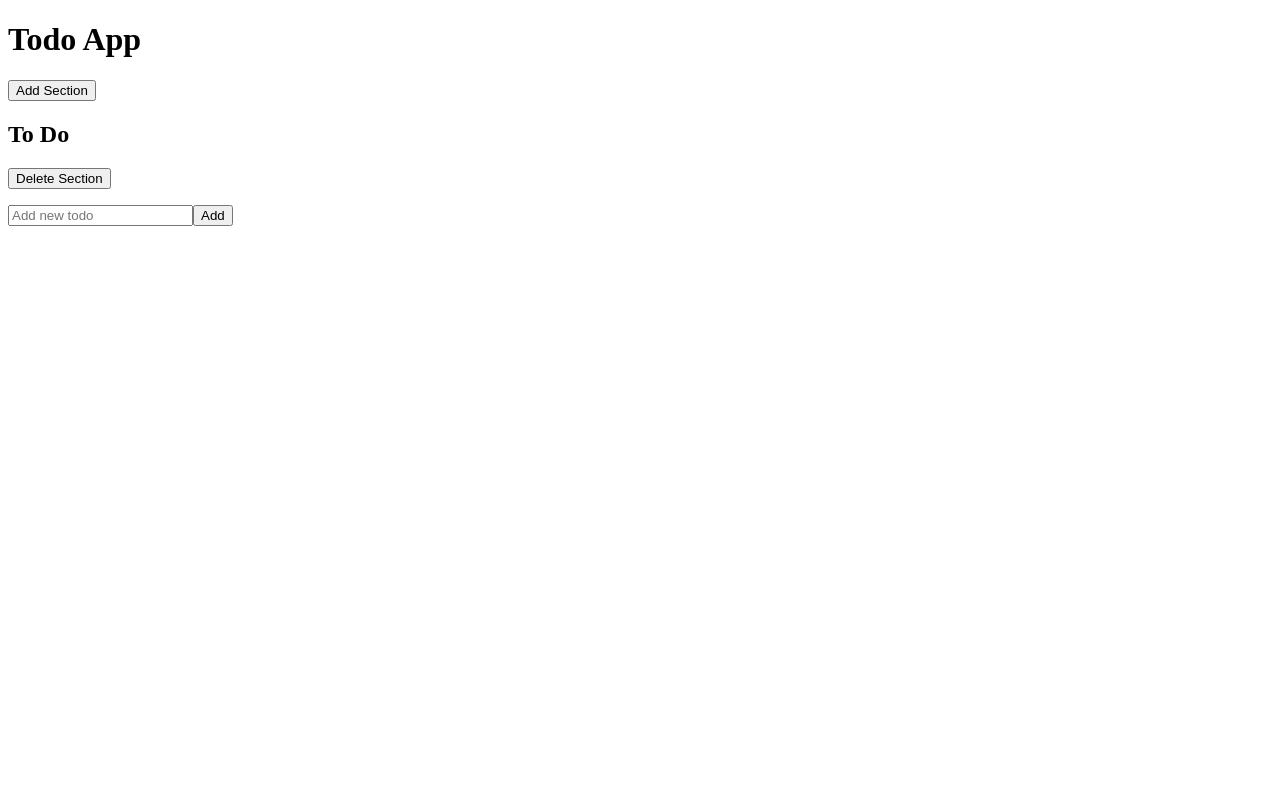
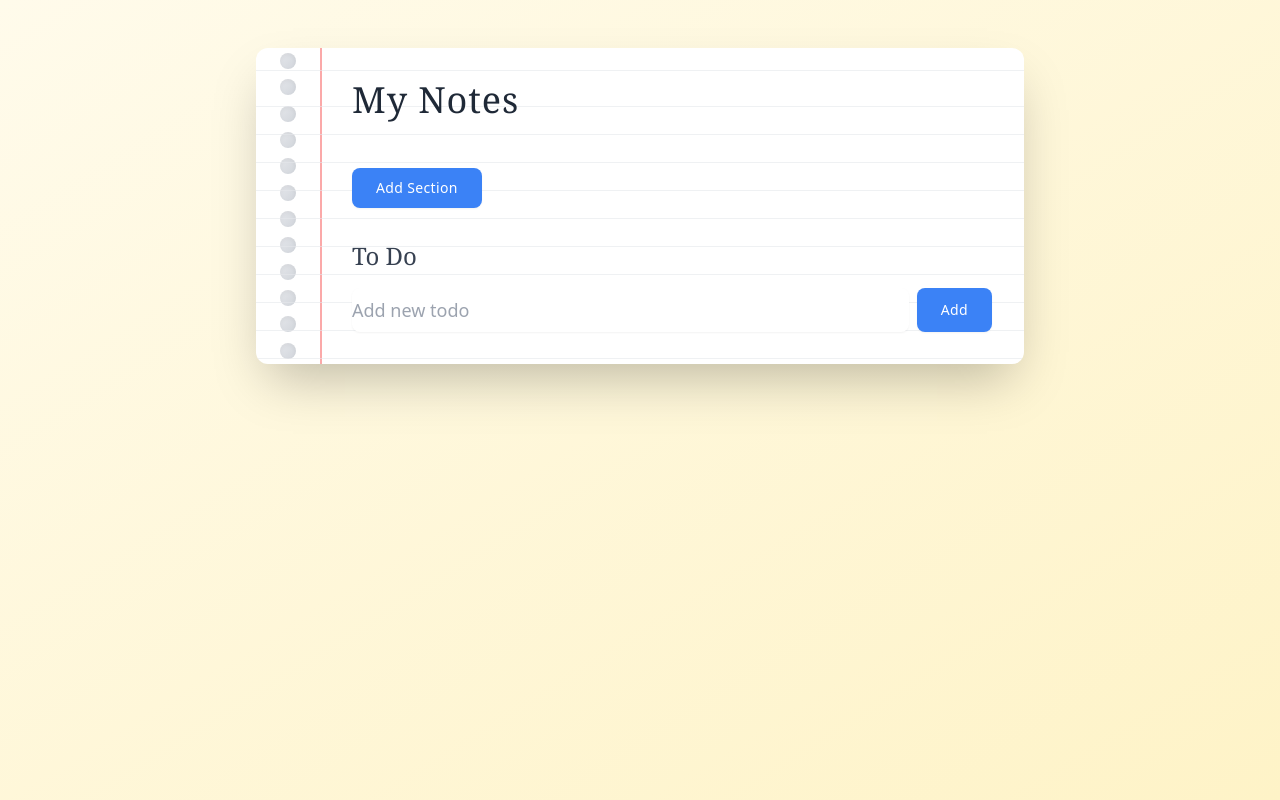
Before and after one commit to eladmoshe/my-todos, a React (Create React App) app: page / in a window 1280 px wide. Built offline with nearby package versions, Linux system fonts and the light colour scheme.

Commit message:
Tailwind styling

```diff
--- /dev/null
+++ b/postcss.config.js
@@ -0,0 +1,6 @@
+module.exports = {
+  plugins: [
+    require('tailwindcss'),
+    require('autoprefixer'),
+  ]
+}
--- a/src/frontend/App.tsx
+++ b/src/frontend/App.tsx
@@ -3,7 +3,7 @@ import TodoApp from './components/TodoApp';
 
 const App: React.FC = () => {
   return (
-    <div className="App">
+    <div className="App bg-gray-100 min-h-screen">
       <TodoApp />
     </div>
   );
--- a/src/frontend/components/TodoApp.tsx
+++ b/src/frontend/components/TodoApp.tsx
@@ -1,6 +1,5 @@
 import React, { useState } from 'react';
-import Section from './Section';
-import { DragDropContext, Droppable, DropResult } from 'react-beautiful-dnd';
+import './todo-styles.css';
 
 interface Todo {
   id: string;
@@ -17,6 +16,8 @@ const TodoApp: React.FC = () => {
   const [sections, setSections] = useState<TodoSection[]>([
     { id: '1', title: 'To Do', todos: [] },
   ]);
+  const [draggedTodo, setDraggedTodo] = useState<{todoId: string, sectionId: string} | null>(null);
+  const [draggedSection, setDraggedSection] = useState<string | null>(null);
 
   const addSection = () => {
     const newSection: TodoSection = {
@@ -29,12 +30,6 @@ const TodoApp: React.FC = () => {
 
   const deleteSection = (sectionId: string) => {
     setSections(sections.filter(section => section.id !== sectionId));
-  };
-
-  const renameSection = (sectionId: string, newTitle: string) => {
-    setSections(sections.map(section =>
-      section.id === sectionId ? { ...section, title: newTitle } : section
-    ));
   };
 
   const addTodo = (sectionId: string, todoText: string) => {
@@ -54,68 +49,215 @@ const TodoApp: React.FC = () => {
         ? { ...section, todos: section.todos.filter(todo => todo.id !== todoId) }
         : section
     ));
-    // TODO: Implement archiving logic
   };
 
-  const onDragEnd = (result: DropResult) => {
-    const { source, destination, type } = result;
+  const handleTodoDragStart = (e: React.DragEvent, todoId: string, sectionId: string) => {
+    setDraggedTodo({ todoId, sectionId });
+    e.dataTransfer.setData('text/plain', todoId);
+    e.currentTarget.classList.add('opacity-50');
+  };
 
-    if (!destination) {
-      return;
+  const handleTodoDragEnd = (e: React.DragEvent) => {
+    e.currentTarget.classList.remove('opacity-50');
+    setDraggedTodo(null);
+  };
+
+  const handleTodoDrop = (e: React.DragEvent, targetSectionId: string) => {
+    e.preventDefault();
+    if (!draggedTodo) return;
+
+    const { todoId, sectionId: sourceSectionId } = draggedTodo;
+    if (sourceSectionId === targetSectionId) return;
+
+    const sourceSection = sections.find(s => s.id === sourceSectionId);
+    const todo = sourceSection?.todos.find(t => t.id === todoId);
+
+    if (todo) {
+      setSections(sections.map(section => {
+        if (section.id === sourceSectionId) {
+          return {
+            ...section,
+            todos: section.todos.filter(t => t.id !== todoId)
+          };
+        }
+        if (section.id === targetSectionId) {
+          return {
+            ...section,
+            todos: [...section.todos, todo]
+          };
+        }
+        return section;
+      }));
     }
+  };
 
-    if (type === 'section') {
-      const newSections = Array.from(sections);
-      const [reorderedSection] = newSections.splice(source.index, 1);
-      newSections.splice(destination.index, 0, reorderedSection);
+  const handleSectionDragStart = (e: React.DragEvent, sectionId: string) => {
+    setDraggedSection(sectionId);
+    e.dataTransfer.setData('text/plain', sectionId);
+    e.currentTarget.classList.add('opacity-50');
+  };
+
+  const handleSectionDragEnd = (e: React.DragEvent) => {
+    e.currentTarget.classList.remove('opacity-50');
+    setDraggedSection(null);
+  };
+
+  const handleSectionDragOver = (e: React.DragEvent, targetSectionId: string) => {
+    e.preventDefault();
+    if (!draggedSection || draggedSection === targetSectionId) return;
+
+    const draggedIndex = sections.findIndex(s => s.id === draggedSection);
+    const targetIndex = sections.findIndex(s => s.id === targetSectionId);
+
+    if (draggedIndex !== targetIndex) {
+      const newSections = [...sections];
+      const [draggedItem] = newSections.splice(draggedIndex, 1);
+      newSections.splice(targetIndex, 0, draggedItem);
       setSections(newSections);
-    } else if (type === 'todo') {
-      const sourceSection = sections.find(section => section.id === source.droppableId);
-      const destSection = sections.find(section => section.id === destination.droppableId);
-
-      if (sourceSection && destSection) {
-        const sourceTodos = Array.from(sourceSection.todos);
-        const destTodos = source.droppableId === destination.droppableId ? sourceTodos : Array.from(destSection.todos);
-        const [reorderedTodo] = sourceTodos.splice(source.index, 1);
-        destTodos.splice(destination.index, 0, reorderedTodo);
-
-        setSections(sections.map(section => {
-          if (section.id === sourceSection.id) {
-            return { ...section, todos: sourceTodos };
-          }
-          if (section.id === destSection.id) {
-            return { ...section, todos: destTodos };
-          }
-          return section;
-        }));
-      }
     }
   };
 
   return (
-    <div className="todo-app">
-      <h1>Todo App</h1>
-      <button onClick={addSection}>Add Section</button>
-      <DragDropContext onDragEnd={onDragEnd}>
-        <Droppable droppableId="sections" type="section">
-          {(provided) => (
-            <div {...provided.droppableProps} ref={provided.innerRef}>
-              {sections.map((section, index) => (
-                <Section
+    <div className="min-h-screen bg-gradient-to-br from-amber-50 to-amber-100 py-12 px-6">
+      <div className="max-w-3xl mx-auto">
+        {/* Notebook container with enhanced shadow and rounded corners */}
+        <div className="bg-white rounded-xl shadow-2xl relative overflow-hidden">
+          {/* Notebook holes */}
+          <div className="absolute left-6 top-0 bottom-0 flex flex-col justify-around pointer-events-none">
+            {[...Array(12)].map((_, i) => (
+              <div
+                key={i}
+                className="w-4 h-4 rounded-full bg-gradient-to-br from-gray-200 to-gray-300 shadow-inner"
+              />
+            ))}
+          </div>
+
+          {/* Red margin line */}
+          <div className="absolute left-16 top-0 bottom-0 w-0.5 bg-red-400 opacity-60"></div>
+
+          {/* Content container with proper padding for holes */}
+          <div className="pl-24 pr-8 py-8">
+            {/* Blue lines background */}
+            <div
+              className="absolute left-0 right-0 top-0 bottom-0 pointer-events-none"
+              style={{
+                backgroundImage: `
+                  repeating-linear-gradient(0deg,
+                    transparent,
+                    transparent 27px,
+                    #e5e7eb 27px,
+                    #e5e7eb 28px
+                  )`,
+                backgroundPosition: '0 50px',
+                opacity: 0.6
+              }}
+            ></div>
+
+            {/* Header area */}
+            <div className="relative mb-12">
+              <h1 className="text-4xl font-serif text-gray-800 tracking-wide">
+                My Notes
+              </h1>
+            </div>
+
+            {/* Add Section Button */}
+            <button
+              onClick={addSection}
+              className="mb-8 px-6 py-2.5 bg-blue-500 text-white rounded-lg hover:bg-blue-600
+                       transition-colors duration-200 shadow-sm hover:shadow
+                       text-sm font-medium tracking-wide relative"
+            >
+              Add Section
+            </button>
+
+            {/* Sections Container */}
+            <div className="space-y-10 relative">
+              {sections.map((section) => (
+                <div
                   key={section.id}
-                  section={section}
-                  index={index}
-                  onDelete={() => deleteSection(section.id)}
-                  onRename={(newTitle) => renameSection(section.id, newTitle)}
-                  onAddTodo={(todoText) => addTodo(section.id, todoText)}
-                  onCheckTodo={(todoId) => checkTodo(section.id, todoId)}
-                />
+                  draggable
+                  onDragStart={(e) => handleSectionDragStart(e, section.id)}
+                  onDragEnd={handleSectionDragEnd}
+                  onDragOver={(e) => handleSectionDragOver(e, section.id)}
+                  className="relative cursor-move group"
+                >
+                  {/* Section Header */}
+                  <div className="flex items-center justify-between mb-4 group">
+                    <h2 className="text-2xl font-serif text-gray-700 group-hover:text-gray-900 transition-colors">
+                      {section.title}
+                    </h2>
+                    <button
+                      onClick={() => deleteSection(section.id)}
+                      className="text-red-400 hover:text-red-500 transition-colors duration-200
+                               opacity-0 group-hover:opacity-100 text-sm font-medium"
+                    >
+                      Delete
+                    </button>
+                  </div>
+
+                  {/* Todos Container */}
+                  <div
+                    onDragOver={(e) => e.preventDefault()}
+                    onDrop={(e) => handleTodoDrop(e, section.id)}
+                    className="space-y-3"
+                  >
+                    {section.todos.map((todo) => (
+                      <div
+                        key={todo.id}
+                        draggable
+                        onDragStart={(e) => handleTodoDragStart(e, todo.id, section.id)}
+                        onDragEnd={handleTodoDragEnd}
+                        className="flex items-center space-x-4 py-1.5 group/todo cursor-move
+                                 hover:bg-blue-50 rounded px-2 transition-colors duration-200"
+                      >
+                        <input
+                          type="checkbox"
+                          onChange={() => checkTodo(section.id, todo.id)}
+                          className="h-4 w-4 rounded border-gray-300 text-blue-500
+                                   focus:ring-blue-500 cursor-pointer"
+                        />
+                        <span className="text-gray-600 font-normal text-lg">
+                          {todo.text}
+                        </span>
+                      </div>
+                    ))}
+                  </div>
+
+                  {/* Add Todo Form */}
+                  <form
+                    onSubmit={(e) => {
+                      e.preventDefault();
+                      const input = e.currentTarget.elements.namedItem('todo') as HTMLInputElement;
+                      if (input.value.trim()) {
+                        addTodo(section.id, input.value);
+                        input.value = '';
+                      }
+                    }}
+                    className="mt-4 flex space-x-2"
+                  >
+                    <input
+                      type="text"
+                      name="todo"
+                      placeholder="Add new todo"
+                      className="flex-1 rounded-lg border-gray-200 shadow-sm
+                               focus:border-blue-500 focus:ring-1 focus:ring-blue-500
+                               placeholder:text-gray-400 text-lg py-2"
+                    />
+                    <button
+                      type="submit"
+                      className="px-6 py-2 bg-blue-500 text-white rounded-lg hover:bg-blue-600
+                               transition-colors duration-200 shadow-sm hover:shadow
+                               text-sm font-medium tracking-wide"
+                    >
+                      Add
+                    </button>
+                  </form>
+                </div>
               ))}
-              {provided.placeholder}
             </div>
-          )}
-        </Droppable>
-      </DragDropContext>
+          </div>
+        </div>
+      </div>
     </div>
   );
 };
--- /dev/null
+++ b/src/frontend/components/todo-styles.css
@@ -0,0 +1,62 @@
+/* Custom styles for Todo App */
+
+/* Base layout adjustments */
+.todo-app {
+    min-width: 320px;
+  }
+
+  /* Custom styling for the notebook lines */
+  .notebook-lines {
+    background-image: repeating-linear-gradient(
+      0deg,
+      transparent,
+      transparent 27px,
+      #e5e7eb 27px,
+      #e5e7eb 28px
+    );
+    background-position: 0 50px;
+  }
+
+  /* Custom checkbox styling */
+  .todo-checkbox {
+    position: relative;
+    width: 1rem;
+    height: 1rem;
+    border: 2px solid #e5e7eb;
+    border-radius: 4px;
+    transition: all 0.2s ease;
+  }
+
+  /* Custom styling for drag and drop visual feedback */
+  .dragging {
+    opacity: 0.5;
+    cursor: grabbing;
+  }
+
+  /* Remove default focus outline and add custom one */
+  :focus {
+    outline: none;
+  }
+
+  .focus-visible {
+    outline: 2px solid #3b82f6; /* Approximation of ring-2 ring-blue-500 */
+    outline-offset: 2px;
+  }
+
+  /* Custom scrollbar styling */
+  ::-webkit-scrollbar {
+    width: 8px;
+  }
+
+  ::-webkit-scrollbar-track {
+    background: transparent;
+  }
+
+  ::-webkit-scrollbar-thumb {
+    background-color: rgba(156, 163, 175, 0.5);
+    border-radius: 4px;
+  }
+
+  ::-webkit-scrollbar-thumb:hover {
+    background-color: rgba(156, 163, 175, 0.8);
+  }
--- /dev/null
+++ b/src/frontend/index.css
@@ -0,0 +1,3 @@
+@import 'tailwindcss/base';
+@import 'tailwindcss/components';
+@import 'tailwindcss/utilities';
--- a/src/index.tsx
+++ b/src/index.tsx
@@ -1,5 +1,6 @@
 import React from 'react';
 import ReactDOM from 'react-dom';
+import './frontend/index.css';
 import App from './frontend/App';
 
 ReactDOM.render(
```
Also changed, not shown: package.json (+8 -5 lines), tailwind.config.js (added, +11 -0 lines), 8 other files (tests, documents, lock files or other folders).
